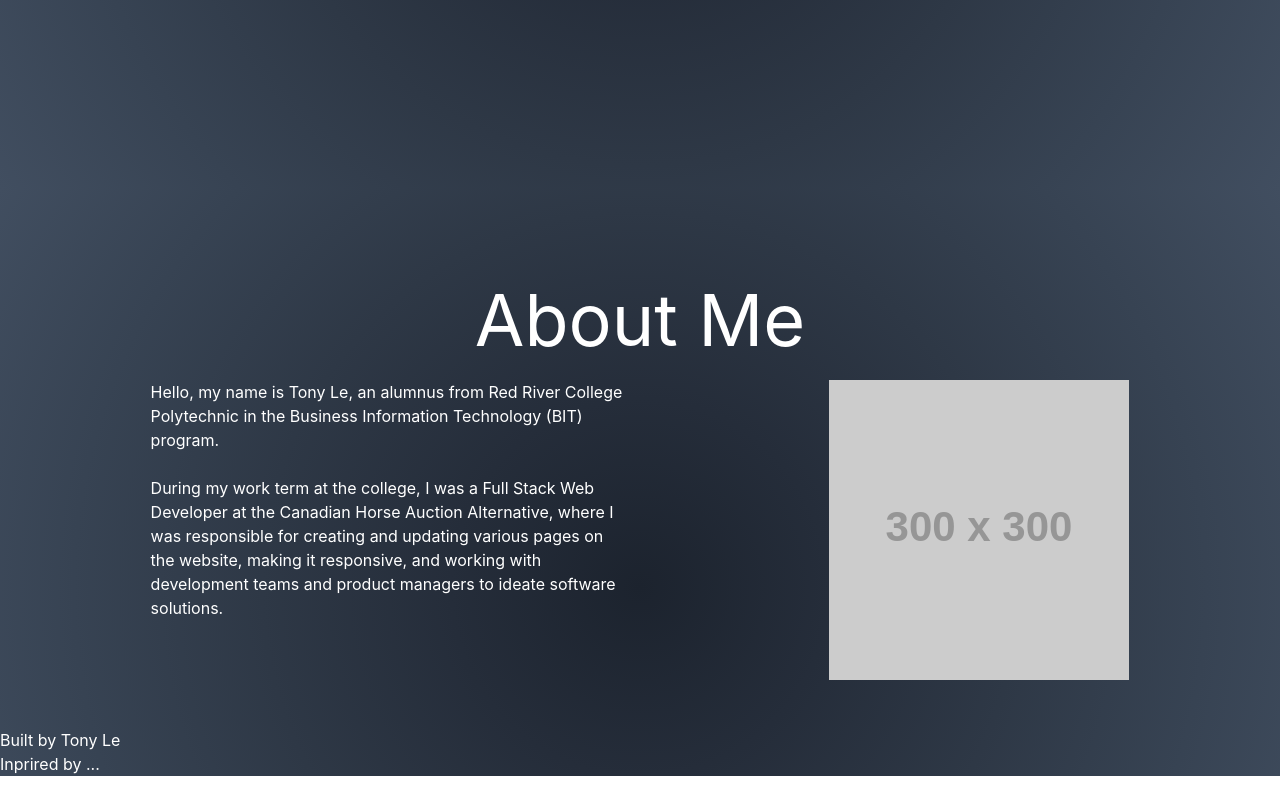
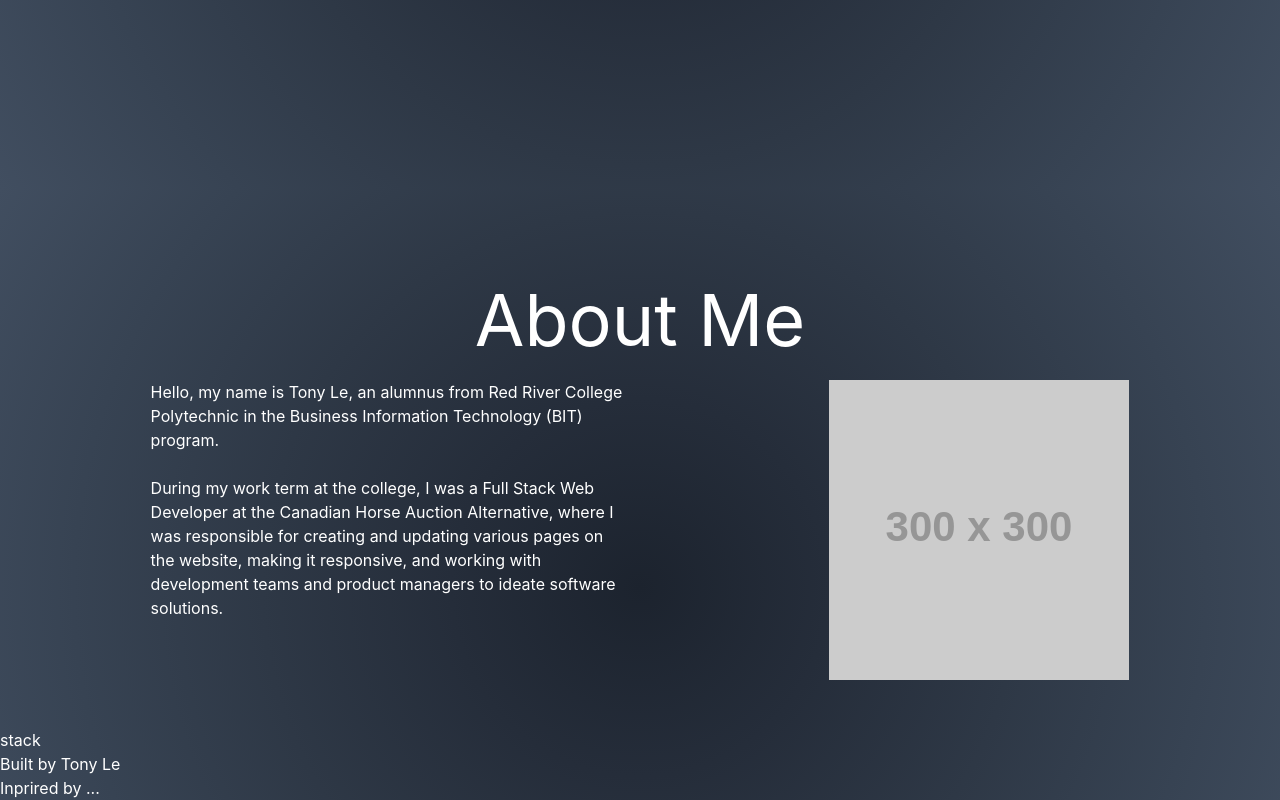
Before and after one commit to BarrenVoid/portfolio, a React (Create React App) app: page / in a window 1280 px wide. Shown: the part 612-1412 px from the top of the page. Before the commit the page ends 1388 px from the top, so only its background shows below. Built offline with nearby package versions, Linux system fonts and the light colour scheme.

Commit message:
creates stack component

```diff
--- a/src/App.js
+++ b/src/App.js
@@ -1,6 +1,6 @@
 import React from 'react';
 import './App.css';
-import { NavBar, Footer, About, Home } from './components';
+import { NavBar, Home, About, Stack, Footer } from './components';
 
 function App() {
   return (
@@ -8,6 +8,7 @@ function App() {
       <NavBar/>
       <Home/>
       <About/>
+      <Stack/>
       <Footer/>
     </main>
   );
--- a/src/components/index.js
+++ b/src/components/index.js
@@ -1,11 +1,13 @@
 import NavBar from "./navbar";
 import Home from "./home";
 import About from "./about";
+import Stack from "./stack";
 import Footer from "./footer";
 
 export {
   NavBar,
   Home,
   About,
+  Stack,
   Footer
 }
--- /dev/null
+++ b/src/components/stack.jsx
@@ -0,0 +1,9 @@
+import React from 'react'
+
+const Stack = () => {
+  return (
+    <div>stack</div>
+  )
+}
+
+export default Stack
```
